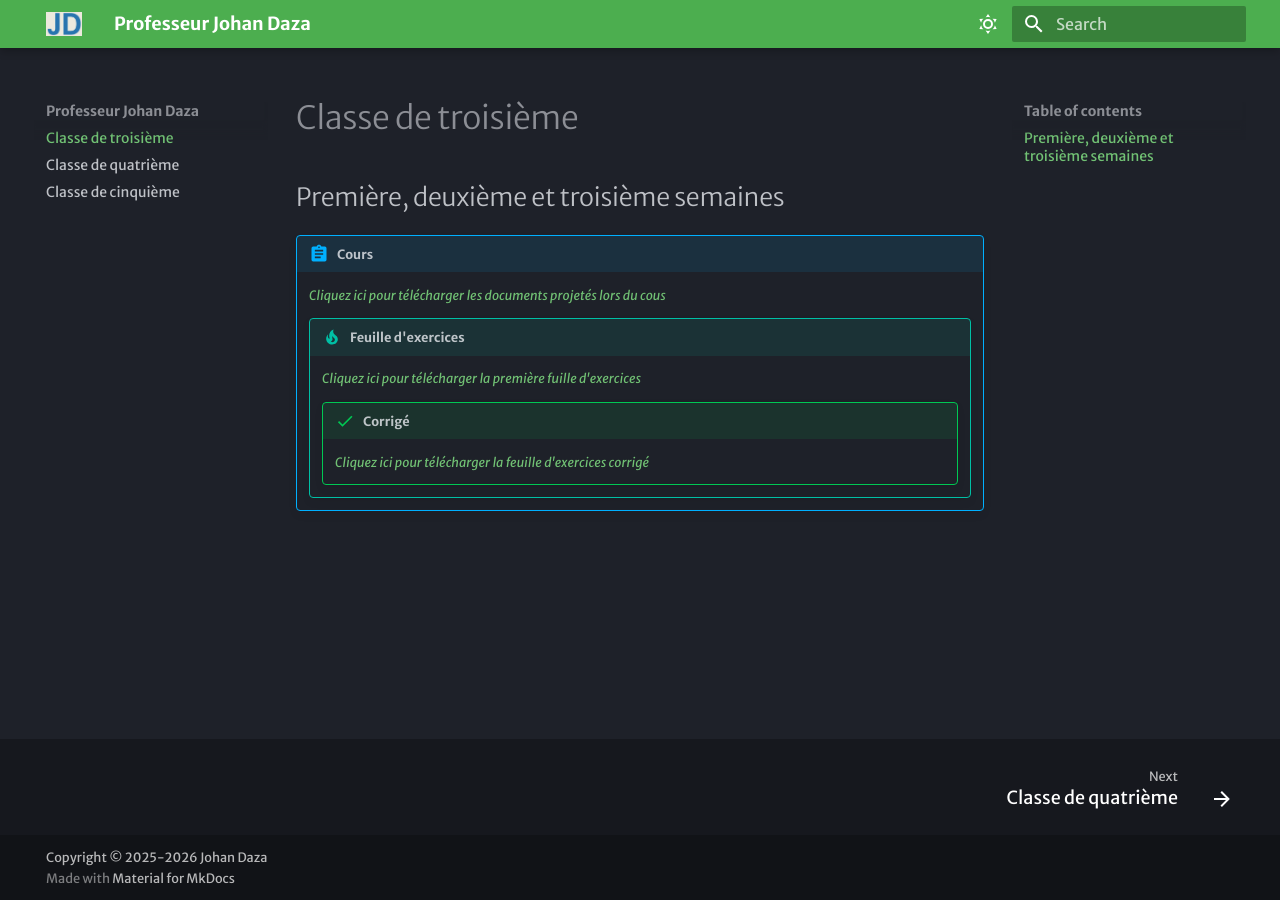
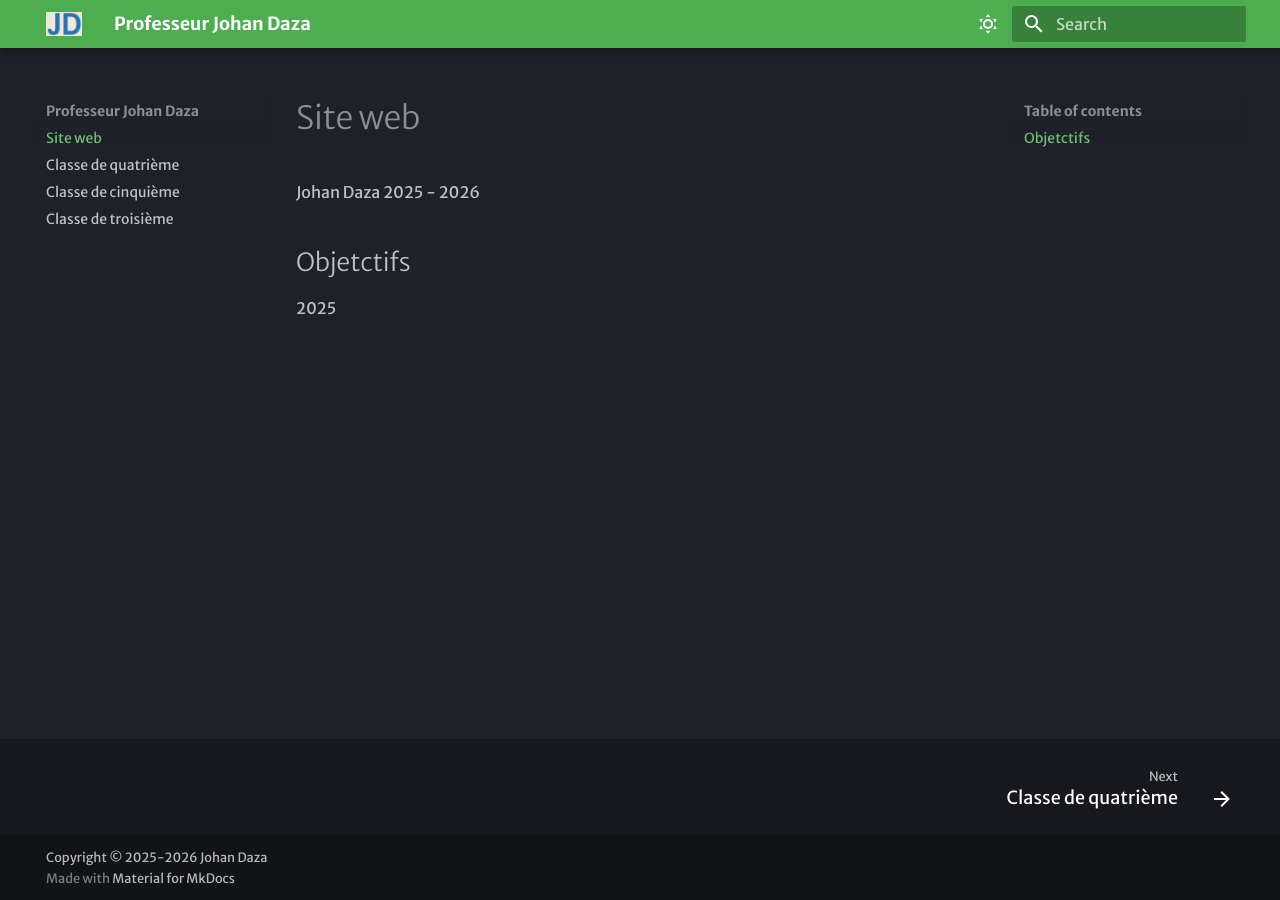
Before and after one commit to prof-johan-daza/general, an MkDocs documentation site: the page built from docs/index.md, in a window 1280 px wide. Built offline with MkDocs 1.6.1 and Material for MkDocs 9.7.7, drawn with Linux system fonts in a browser that asks for light colours; some web fonts are replaced.

Commit message:
avecindex

```diff
--- a/docs/index.md
+++ b/docs/index.md
@@ -1,15 +1,4 @@
-# Classe de troisième
-
-## Première, deuxième et troisième semaines
-
-!!! abstract "Cours"
-
-    [*Cliquez ici pour télécharger les documents projetés lors du cous*](https://prof-johan-daza.github.io/general/3/S3/Cours.pdf)
-
-    !!! tip "Feuille d'exercices"
-
-        [*Cliquez ici pour télécharger la première fuille d'exercices*](https://prof-johan-daza.github.io/general/3/S3/S3.pdf)
-
-        !!! success "Corrigé"
-
-            [*Cliquez ici pour télécharger la feuille d'exercices corrigé*](https://prof-johan-daza.github.io/general/3/S3/S3_Corrigé.pdf)
+# Site web
+Johan Daza 2025 - 2026
+## Objetctifs
+2025
```
Also changed, not shown: docs/Classe-de-troisième.md (added, +15 -0 lines), docs/Classe-de-cinquième.md (renamed from docs/Classe de cinquième.md), docs/Classe-de-quatrième.md (line endings or trailing spaces), 2 other files.
